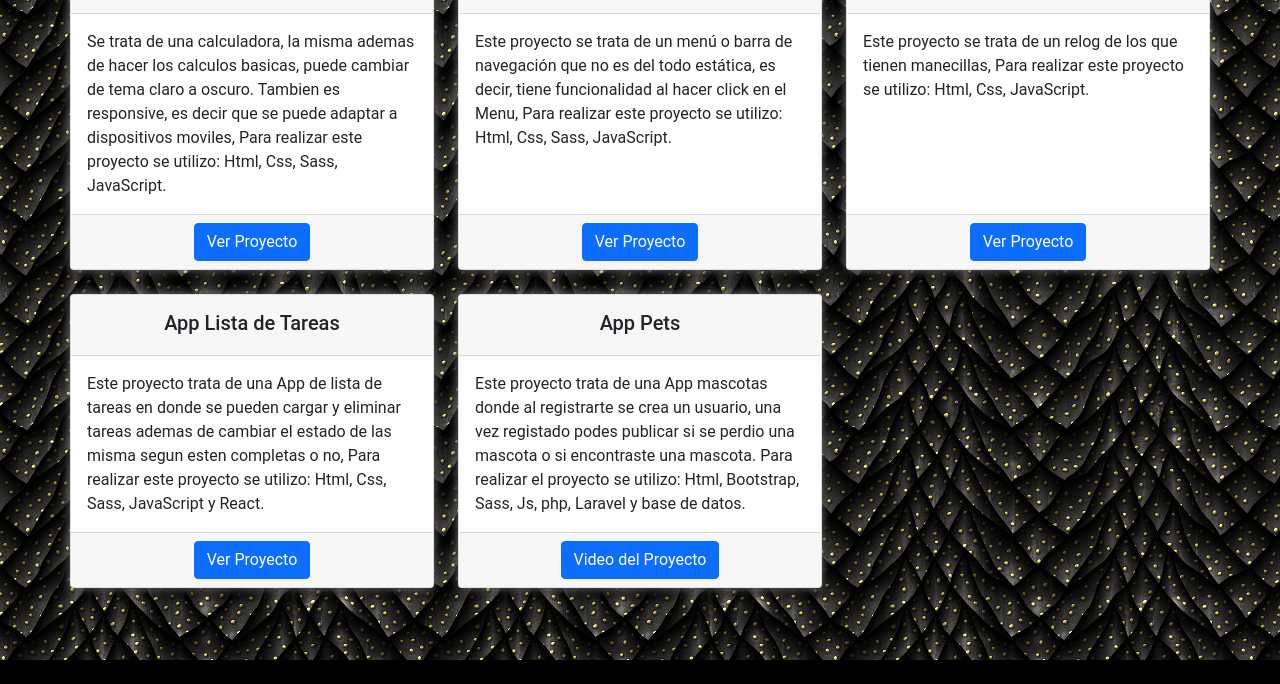
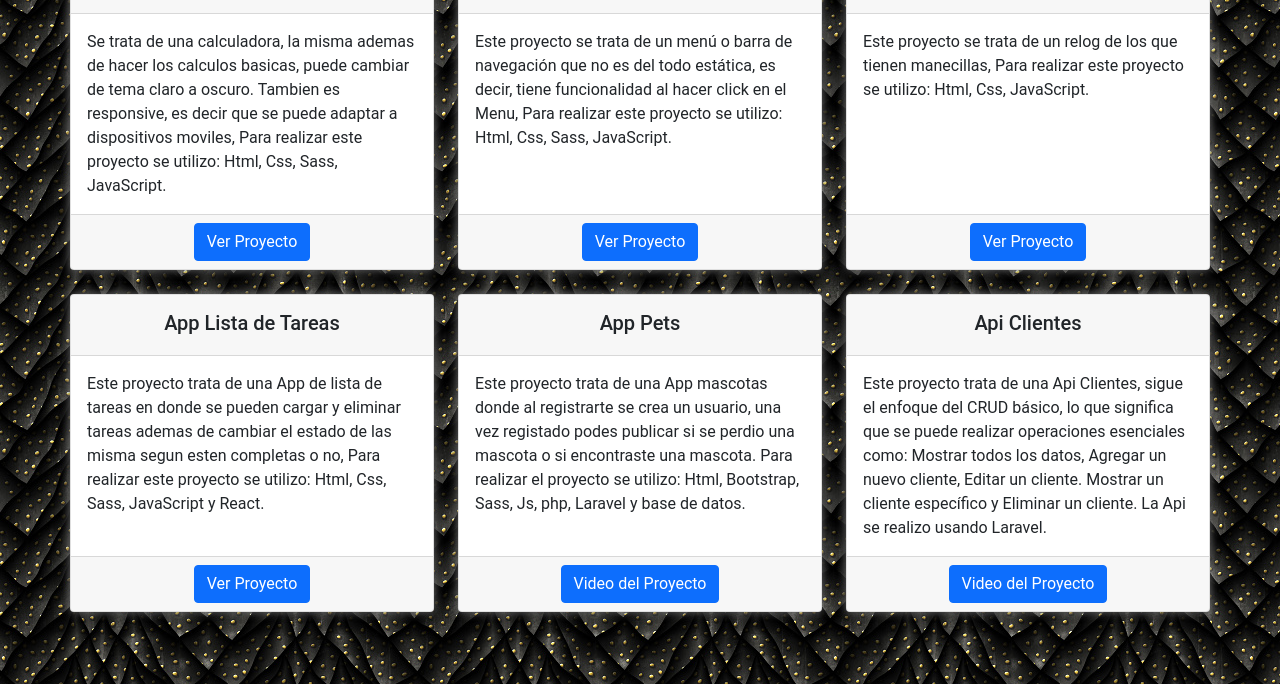
Before and after one commit to kevin-042000/Portafolio, a plain HTML site: page html/proyectos.html in a window 1280 px wide. Shown: the part 494-1178 px from the top of the page. Drawn offline with nearby package versions, Linux system fonts and the light colour scheme.

Commit message:
se cargo el proyecto api clientes

```diff
--- a/html/proyectos.html
+++ b/html/proyectos.html
@@ -176,10 +176,31 @@
                   </div>
                 </div>
               </div>
+
+
+
+            <div class="col-sm-4 mb-4">
+              <div class="card h-100">
+                <div class="card-header">
+                  <h5 class="card-title text-center pt-2 pb-1">Api Clientes</h5>
+                </div>
+                <div class="card-body d-flex flex-column justify-content-between">
+                  <p class="card-text">Este proyecto trata de una Api Clientes, sigue el enfoque del CRUD básico, lo que significa que se puede realizar operaciones esenciales como:
+                    Mostrar todos los datos, Agregar un nuevo cliente, Editar un cliente.
+                    Mostrar un cliente específico y Eliminar un cliente.
+                    La Api se realizo usando Laravel.
+                  </p>
+                </div>
+                <div class="card-footer d-flex justify-content-center">
+                  <a href="https://www.linkedin.com/feed/update/urn:li:activity:7125598605020647425/" class="btn btn-primary">Video del Proyecto</a>
+                </div>
+              </div>
+            </div>
             </div>
 
 
-          </iv>
+
+          </div>
         </section>
 
 
```
